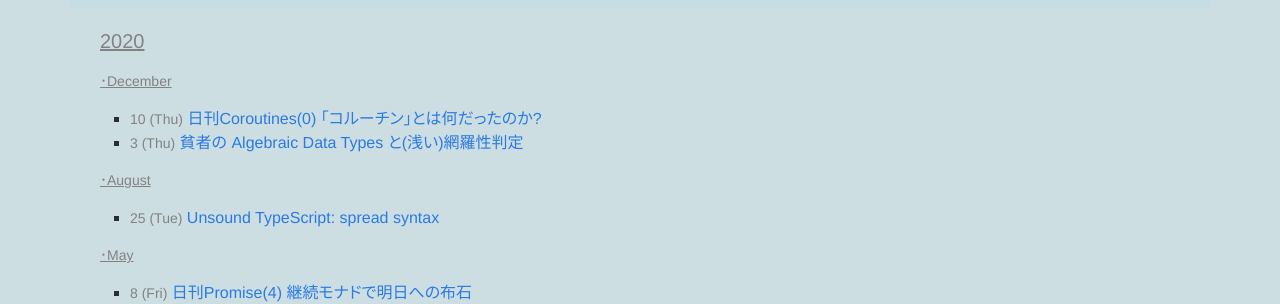
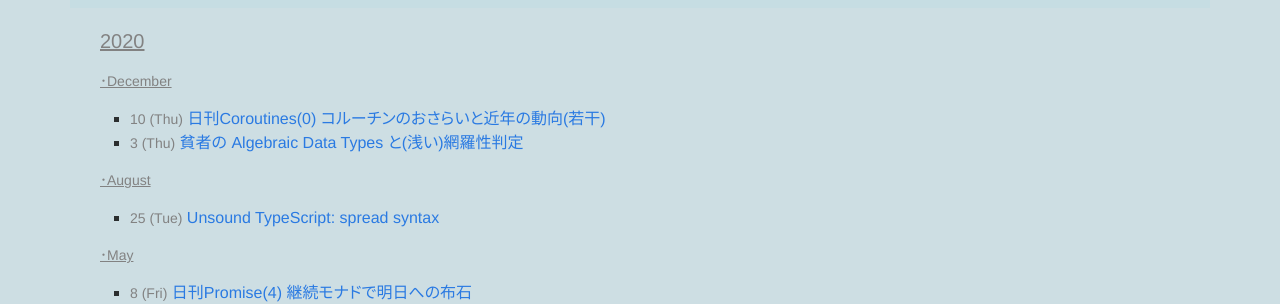
Before and after one commit to Nymphium/nymphium.github.io, a Jekyll site: the page built from index.html, in a window 1280 px wide and 900 px high. Shown: the part 271-575 px from the top of the window. Built offline with Jekyll 4.4.1, drawn with Linux system fonts in a browser that asks for light colours; some web fonts are replaced; Markdown is read by kramdown in place of the engine named in the settings.

Commit message:
deploy at 2020-12-10 22:16:09 +0900

```diff
--- a/_posts/2020-12-10-nikkan-coroutines-0.md
+++ b/_posts/2020-12-10-nikkan-coroutines-0.md
@@ -1,6 +1,6 @@
 ---
 layout: post
-title: 日刊Coroutines(0) ｢コルーチン｣とは何だったのか?
+title: 日刊Coroutines(0) コルーチンのおさらいと近年の動向(若干)
 tags: [日刊Coroutines]
 ---
 
```
